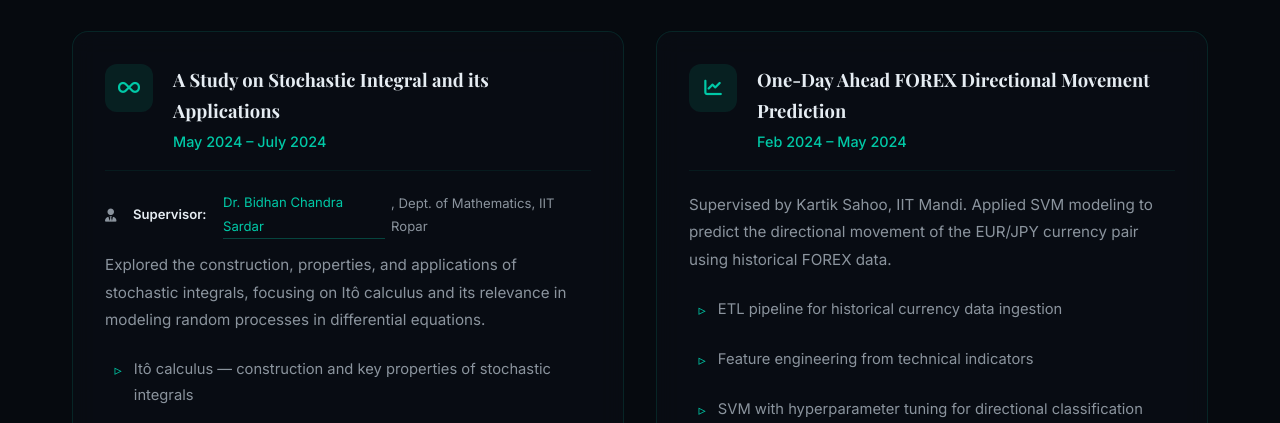
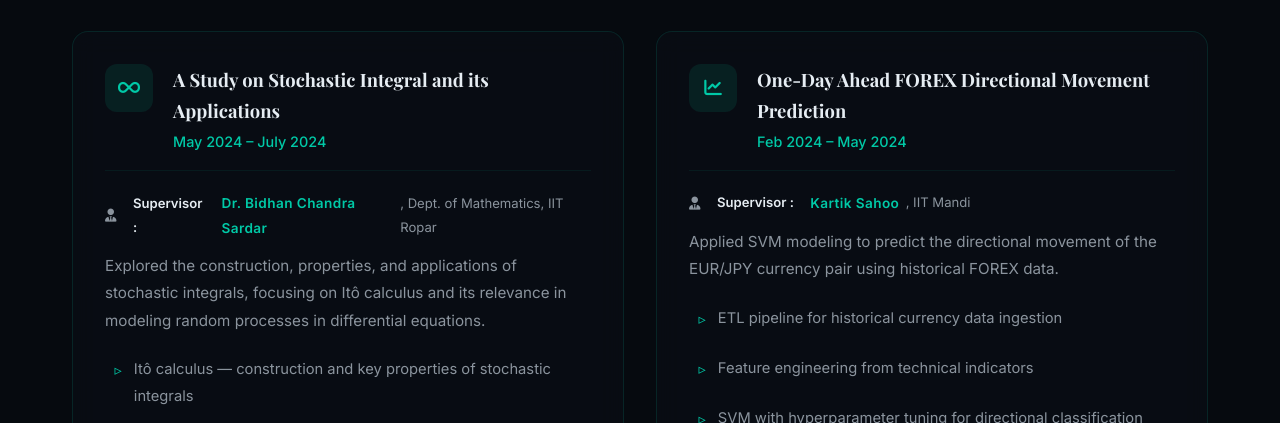
Before and after one commit to ARoy1729/ARoy1729.github.io, a plain HTML site: page index.html in a window 1280 px wide. Shown: the part 4503-4926 px from the top of the page. Drawn offline with nearby package versions, Linux system fonts and the light colour scheme.

Commit message:
Update index.html

```diff
--- a/index.html
+++ b/index.html
@@ -563,7 +563,7 @@
                     <p class="card-meta" style="margin-bottom:0.75rem;">
                         <i class="fas fa-user-tie"></i>&nbsp;
                         <strong style="color:var(--light);">Supervisor :</strong>&nbsp;
-                        <a href="https://www.iitrpr.ac.in/mathematics/bidhan" target="_blank"
+                        <a href="https://secs.iitbbs.ac.in/index.php/shreya/" target="_blank"
                             style="color:var(--primary);text-decoration:none;font-size: 0.85rem; font-weight: 600;letter-spacing: 0.03em;">
                             Dr. Shreya Ghosh
                         </a>,
@@ -594,9 +594,9 @@
                 <div class="card-body">
                     <p class="card-meta" style="margin-bottom:0.75rem;">
                         <i class="fas fa-user-tie"></i>&nbsp;
-                        <strong style="color:var(--light);">Supervisor:</strong>&nbsp;
+                        <strong style="color:var(--light);">Supervisor :</strong>&nbsp;
                         <a href="https://www.iitrpr.ac.in/mathematics/bidhan" target="_blank"
-                           style="color:var(--primary); text-decoration:none; border-bottom:1px solid rgba(0,201,167,0.3); transition:border-color 0.3s;">
+                            style="color:var(--primary);text-decoration:none;font-size: 0.85rem; font-weight: 600;letter-spacing: 0.03em;">
                             Dr. Bidhan Chandra Sardar
                         </a>,
                         Dept. of Mathematics, IIT Ropar
@@ -623,7 +623,16 @@
                     </div>
                 </div>
                 <div class="card-body">
-                    <p>Supervised by Kartik Sahoo, IIT Mandi. Applied SVM modeling to predict the directional movement of the EUR/JPY currency pair using historical FOREX data.</p>
+                    <p class="card-meta" style="margin-bottom:0.75rem;">
+                        <i class="fas fa-user-tie"></i>&nbsp;
+                        <strong style="color:var(--light);">Supervisor :</strong>&nbsp;
+                        <a href="https://scholar.google.com/citations?user=i4Jg0qMAAAAJ&hl=en" target="_blank"
+                            style="color:var(--primary);text-decoration:none;font-size: 0.85rem; font-weight: 600;letter-spacing: 0.03em;">
+                            Kartik Sahoo
+                        </a>,
+                        IIT Mandi
+                    </p>
+                    <p>Applied SVM modeling to predict the directional movement of the EUR/JPY currency pair using historical FOREX data.</p>
                     <ul class="bullet-list" style="margin-top:1rem">
                         <li>ETL pipeline for historical currency data ingestion</li>
                         <li>Feature engineering from technical indicators</li>
```
